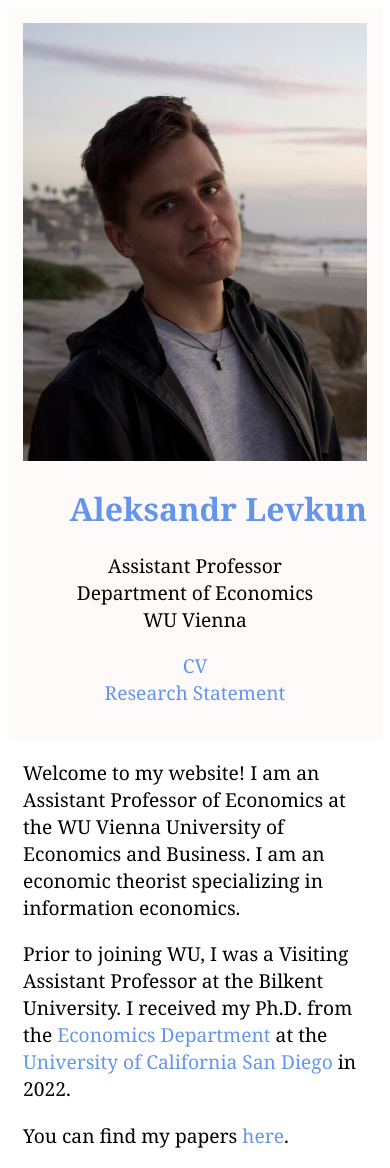
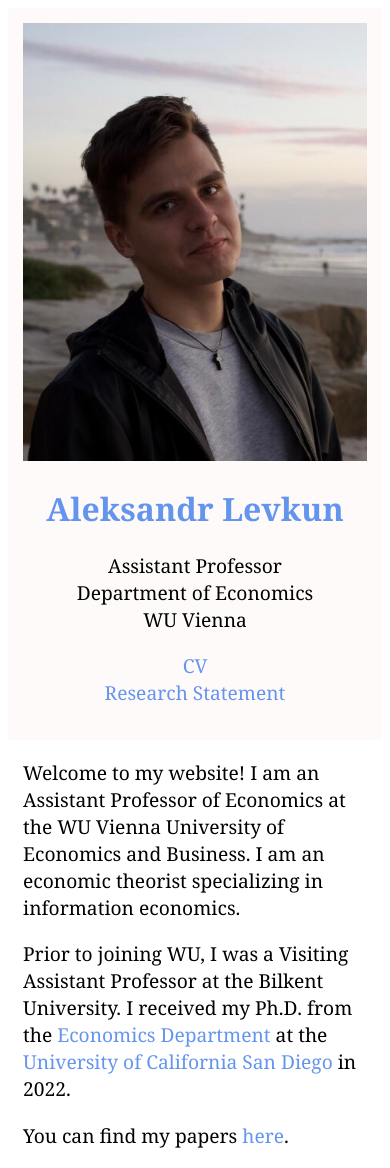
Before and after one commit to alevkun/alevkun.github.io, a Jekyll site: the page built from index.html, in a window 390 px wide. Built offline with Jekyll 4.4.1, drawn with Linux system fonts in a browser that asks for light colours.

Commit message:
Update title.html

```diff
--- a/_layouts/title.html
+++ b/_layouts/title.html
@@ -45,7 +45,7 @@
   .left p{
   	text-align:center;
   }
-  .left h2{
+  .left h1{
   	text-align:center;
   }
 }
```
